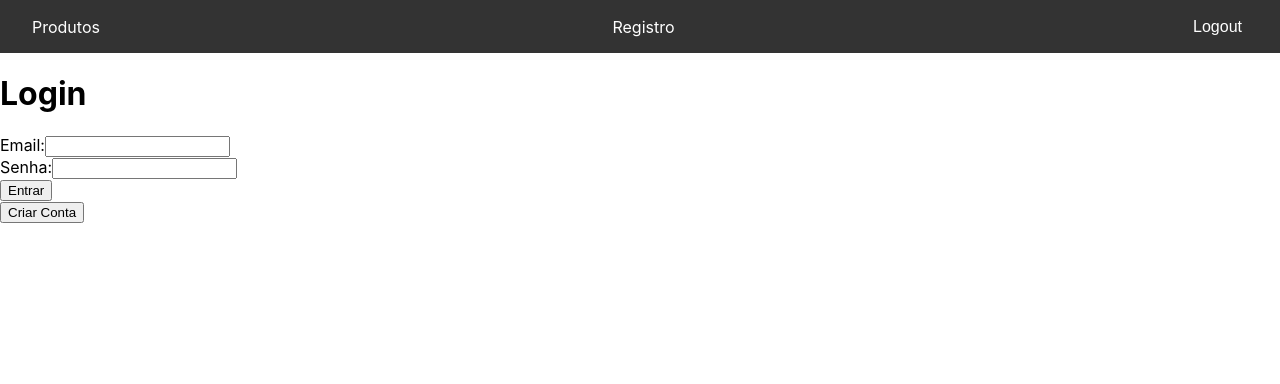
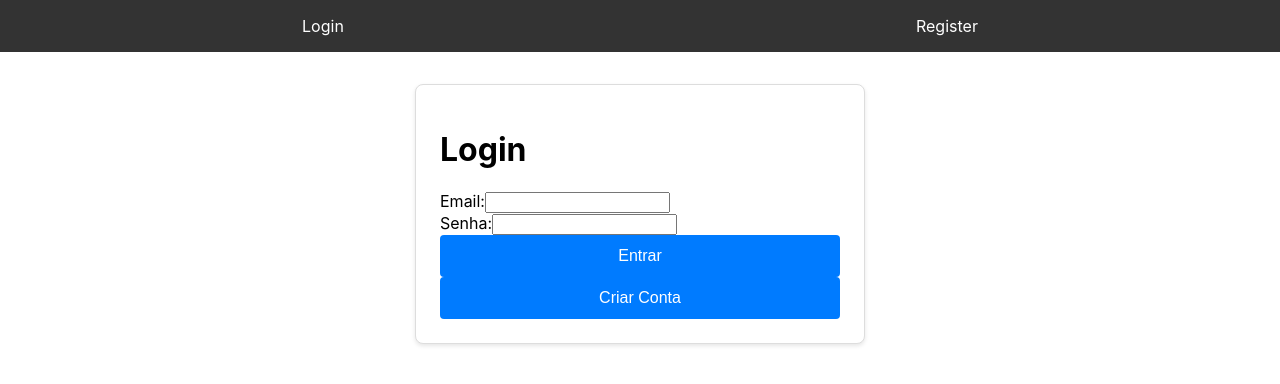
Before and after one commit to babiperina/loja-pudim-frontend, a React (Create React App) app: page / in a window 1280 px wide. Before the commit this address led to /login. Shown: the top 384 px of the page. Built offline with nearby package versions, Linux system fonts and the light colour scheme.

Commit message:
layout login register

```diff
--- a/src/App.css
+++ /dev/null
@@ -1,47 +0,0 @@
-/* src/App.css */
-
-.App {
-  text-align: center;
-}
-
-.login-container, .register-container {
-  margin: 50px auto;
-  max-width: 300px;
-  padding: 20px;
-  border: 1px solid #ccc;
-  border-radius: 8px;
-  background-color: #f9f9f9;
-}
-
-.login-container h1, .register-container h1 {
-  margin-bottom: 20px;
-}
-
-.login-container form, .register-container form {
-  display: flex;
-  flex-direction: column;
-}
-
-.login-container label, .register-container label {
-  margin: 10px 0 5px;
-}
-
-.login-container input, .register-container input {
-  padding: 10px;
-  margin-bottom: 15px;
-  border: 1px solid #ccc;
-  border-radius: 4px;
-}
-
-.login-container button, .register-container button {
-  padding: 10px;
-  background-color: #4CAF50;
-  color: white;
-  border: none;
-  border-radius: 4px;
-  cursor: pointer;
-}
-
-.login-container button:hover, .register-container button:hover {
-  background-color: #45a049;
-}
--- a/src/App.js
+++ b/src/App.js
@@ -1,26 +1,23 @@
 // src/App.js
 
 import React from 'react';
-import { BrowserRouter as Router, Route, Routes, Navigate } from 'react-router-dom';
-import Login from './components/Login';
-import Register from './components/Register';
+import { BrowserRouter as Router, Route, Routes } from 'react-router-dom';
+import NavBar from './components/NavBar/NavBar';
+import Login from './components/Login/Login';
+import Register from './components/Register/Register';
 import ProductList from './components/ProductList';
-import NavBar from './components/NavBar'; // Importe o NavBar
 
-function App() {
+const App = () => {
     return (
         <Router>
-            <NavBar /> {/* Adicione o NavBar */}
-            <main>
-                <Routes>
-                    <Route path="/login" element={<Login />} />
-                    <Route path="/register" element={<Register />} />
-                    <Route path="/produtos" element={<ProductList />} />
-                    <Route path="/" element={<Navigate to="/login" />} />
-                </Routes>
-            </main>
+            <NavBar />
+            <Routes>
+                <Route path="/" element={<Login />} />
+                <Route path="/register" element={<Register />} />
+                <Route path="/produtos" element={<ProductList />} />
+            </Routes>
         </Router>
     );
-}
+};
 
 export default App;
--- /dev/null
+++ b/src/components/Login/Login.css
@@ -0,0 +1,53 @@
+/* src/components/Login.css */
+
+.login-container {
+    max-width: 400px;
+    margin: 2rem auto;
+    padding: 1.5rem;
+    border: 1px solid #ddd;
+    border-radius: 8px;
+    box-shadow: 0 2px 4px rgba(0, 0, 0, 0.1);
+    background-color: #fff;
+}
+
+.login-container h2 {
+    margin-bottom: 1rem;
+    color: #333;
+}
+
+.input-group {
+    margin-bottom: 1rem;
+}
+
+.input-group label {
+    display: block;
+    margin-bottom: 0.5rem;
+    color: #555;
+}
+
+.input-group input {
+    width: 100%;
+    padding: 0.5rem;
+    border: 1px solid #ccc;
+    border-radius: 4px;
+}
+
+.input-group input:focus {
+    border-color: #007bff;
+    outline: none;
+}
+
+button {
+    width: 100%;
+    padding: 0.75rem;
+    border: none;
+    border-radius: 4px;
+    background-color: #007bff;
+    color: #fff;
+    font-size: 1rem;
+    cursor: pointer;
+}
+
+button:hover {
+    background-color: #0056b3;
+}
--- a/src/components/Register.js
+++ b/src/components/Login/Login.js
@@ -1,45 +1,40 @@
-// src/components/Register.js
+// src/components/Login.js
 
 import React, { useState } from 'react';
 import { useNavigate } from 'react-router-dom';
 import axios from 'axios';
+import './Login.css'; // Importe o CSS aqui
 
-const Register = () => {
-    const [nome, setNome] = useState('');
+
+const Login = () => {
     const [email, setEmail] = useState('');
     const [senha, setSenha] = useState('');
     const [error, setError] = useState(null);
     const navigate = useNavigate();
 
-    const handleRegister = async (event) => {
+    const handleLogin = async (event) => {
         event.preventDefault();
 
         try {
-            const response = await axios.post('http://localhost:3000/api/register', { nome, email, senha });
+            // Simulação de login. Substitua com a chamada real à API de autenticação.
+            const response = await axios.post('http://localhost:3000/api/login', { email, senha });
 
-            if (response.data.message === 'Usuário criado com sucesso') {
-                navigate('/login');
+            if (response.data.token) {
+                // Armazenar o token (opcional) e redirecionar
+                localStorage.setItem('token', response.data.token);
+                navigate('/produtos');
             } else {
-                setError('Erro ao criar conta');
+                setError('Credenciais inválidas');
             }
         } catch (err) {
-            setError('Erro ao criar conta');
+            setError('Erro ao fazer login');
         }
     };
 
     return (
-        <div className="register-container">
-            <h1>Criar Conta</h1>
-            <form onSubmit={handleRegister}>
-                <div>
-                    <label>Nome:</label>
-                    <input
-                        type="text"
-                        value={nome}
-                        onChange={(e) => setNome(e.target.value)}
-                        required
-                    />
-                </div>
+        <div className="login-container">
+            <h1>Login</h1>
+            <form onSubmit={handleLogin}>
                 <div>
                     <label>Email:</label>
                     <input
@@ -58,11 +53,12 @@ const Register = () => {
                         required
                     />
                 </div>
-                <button type="submit">Registrar</button>
+                <button type="submit">Entrar</button>
                 {error && <p>{error}</p>}
             </form>
+            <button onClick={() => navigate('/register')}>Criar Conta</button>
         </div>
     );
 };
 
-export default Register;
+export default Login;
--- a/src/components/NavBar.css
+++ /dev/null
@@ -1,41 +0,0 @@
-/* src/components/NavBar.css */
-
-.navbar {
-    background-color: #333;
-    color: white;
-    padding: 1rem;
-}
-
-.navbar-list {
-    list-style: none;
-    display: flex;
-    justify-content: space-between;
-    align-items: center;
-    padding: 0;
-    margin: 0;
-}
-
-.navbar-list li {
-    margin: 0 1rem;
-}
-
-.navbar-list a {
-    color: white;
-    text-decoration: none;
-}
-
-.navbar-list a:hover {
-    text-decoration: underline;
-}
-
-.logout-button {
-    background: none;
-    border: none;
-    color: white;
-    cursor: pointer;
-    font-size: 1rem;
-}
-
-.logout-button:hover {
-    text-decoration: underline;
-}
--- a/src/components/NavBar.js
+++ /dev/null
@@ -1,26 +0,0 @@
-// src/components/NavBar.js
-
-import React from 'react';
-import { Link, useNavigate } from 'react-router-dom';
-import './NavBar.css'; // Se desejar adicionar estilos personalizados
-
-const NavBar = () => {
-    const navigate = useNavigate();
-
-    const handleLogout = () => {
-        localStorage.removeItem('token');
-        navigate('/login');
-    };
-
-    return (
-        <nav className="navbar">
-            <ul className="navbar-list">
-                <li><Link to="/produtos">Produtos</Link></li>
-                <li><Link to="/register">Registro</Link></li>
-                <li><button onClick={handleLogout} className="logout-button">Logout</button></li>
-            </ul>
-        </nav>
-    );
-};
-
-export default NavBar;
--- /dev/null
+++ b/src/components/NavBar/NavBar.css
@@ -0,0 +1,39 @@
+/* src/components/NavBar.css */
+
+nav {
+    background-color: #333;
+    padding: 1rem;
+}
+
+ul {
+    list-style: none;
+    display: flex;
+    justify-content: space-around;
+    margin: 0;
+    padding: 0;
+}
+
+li {
+    margin: 0;
+}
+
+a, button {
+    color: #fff;
+    text-decoration: none;
+    padding: 0.5rem 1rem;
+    border: none;
+    background: none;
+    cursor: pointer;
+}
+
+a:hover, button:hover {
+    background-color: #555;
+}
+
+button {
+    background-color: #d9534f; /* Bootstrap danger color */
+}
+
+button:hover {
+    background-color: #c9302c;
+}
--- /dev/null
+++ b/src/components/NavBar/NavBar.js
@@ -0,0 +1,36 @@
+// src/components/Navbar.js
+
+import React from 'react';
+import { Link, useNavigate } from 'react-router-dom';
+import './NavBar.css'; // Importe o CSS aqui
+
+
+const Navbar = () => {
+    const navigate = useNavigate();
+    const token = localStorage.getItem('token');
+
+    const handleLogout = () => {
+        localStorage.removeItem('token');
+        navigate('/login');
+    };
+
+    return (
+        <nav>
+            <ul>
+                <li><Link to="/">Login</Link></li>
+                {token ? (
+                    <>
+                        <li><Link to="/produtos">Produtos</Link></li>
+                        <li><button onClick={handleLogout}>Logout</button></li>
+                    </>
+                ) : (
+                    <>
+                        <li><Link to="/register">Register</Link></li>
+                    </>
+                )}
+            </ul>
+        </nav>
+    );
+};
+
+export default Navbar;
--- a/src/components/ProductList.js
+++ b/src/components/ProductList.js
@@ -46,7 +46,6 @@ const ProductList = () => {
     return (
         <div className="product-list-container">
             <h1>Lista de Produtos</h1>
-            <button onClick={handleLogout}>Logout</button>
             <ul>
                 {produtos.map(produto => (
                     <li key={produto.id}>
--- /dev/null
+++ b/src/components/Register/Register.css
@@ -0,0 +1,53 @@
+/* src/components/Register.css */
+
+.register-container {
+    max-width: 400px;
+    margin: 2rem auto;
+    padding: 1.5rem;
+    border: 1px solid #ddd;
+    border-radius: 8px;
+    box-shadow: 0 2px 4px rgba(0, 0, 0, 0.1);
+    background-color: #fff;
+}
+
+.register-container h2 {
+    margin-bottom: 1rem;
+    color: #333;
+}
+
+.input-group {
+    margin-bottom: 1rem;
+}
+
+.input-group label {
+    display: block;
+    margin-bottom: 0.5rem;
+    color: #555;
+}
+
+.input-group input {
+    width: 100%;
+    padding: 0.5rem;
+    border: 1px solid #ccc;
+    border-radius: 4px;
+}
+
+.input-group input:focus {
+    border-color: #007bff;
+    outline: none;
+}
+
+button {
+    width: 100%;
+    padding: 0.75rem;
+    border: none;
+    border-radius: 4px;
+    background-color: #007bff;
+    color: #fff;
+    font-size: 1rem;
+    cursor: pointer;
+}
+
+button:hover {
+    background-color: #0056b3;
+}
--- a/src/components/Login.js
+++ b/src/components/Register/Register.js
@@ -1,38 +1,47 @@
-// src/components/Login.js
+// src/components/Register.js
 
 import React, { useState } from 'react';
 import { useNavigate } from 'react-router-dom';
 import axios from 'axios';
+import './Register.css'; // Importe o CSS aqui
 
-const Login = () => {
+
+const Register = () => {
+    const [nome, setNome] = useState('');
     const [email, setEmail] = useState('');
     const [senha, setSenha] = useState('');
     const [error, setError] = useState(null);
     const navigate = useNavigate();
 
-    const handleLogin = async (event) => {
+    const handleRegister = async (event) => {
         event.preventDefault();
 
         try {
-            // Simulação de login. Substitua com a chamada real à API de autenticação.
-            const response = await axios.post('http://localhost:3000/api/login', { email, senha });
+            const response = await axios.post('http://localhost:3000/api/register', { nome, email, senha });
 
-            if (response.data.token) {
-                // Armazenar o token (opcional) e redirecionar
-                localStorage.setItem('token', response.data.token);
-                navigate('/produtos');
+            if (response.data.message === 'Usuário criado com sucesso') {
+                navigate('/login');
             } else {
-                setError('Credenciais inválidas');
+                setError('Erro ao criar conta');
             }
         } catch (err) {
-            setError('Erro ao fazer login');
+            setError('Erro ao criar conta');
         }
     };
 
     return (
-        <div className="login-container">
-            <h1>Login</h1>
-            <form onSubmit={handleLogin}>
+        <div className="register-container">
+            <h1>Criar Conta</h1>
+            <form onSubmit={handleRegister}>
+                <div>
+                    <label>Nome:</label>
+                    <input
+                        type="text"
+                        value={nome}
+                        onChange={(e) => setNome(e.target.value)}
+                        required
+                    />
+                </div>
                 <div>
                     <label>Email:</label>
                     <input
@@ -51,12 +60,11 @@ const Login = () => {
                         required
                     />
                 </div>
-                <button type="submit">Entrar</button>
+                <button type="submit">Registrar</button>
                 {error && <p>{error}</p>}
             </form>
-            <button onClick={() => navigate('/register')}>Criar Conta</button>
         </div>
     );
 };
 
-export default Login;
+export default Register;
```
